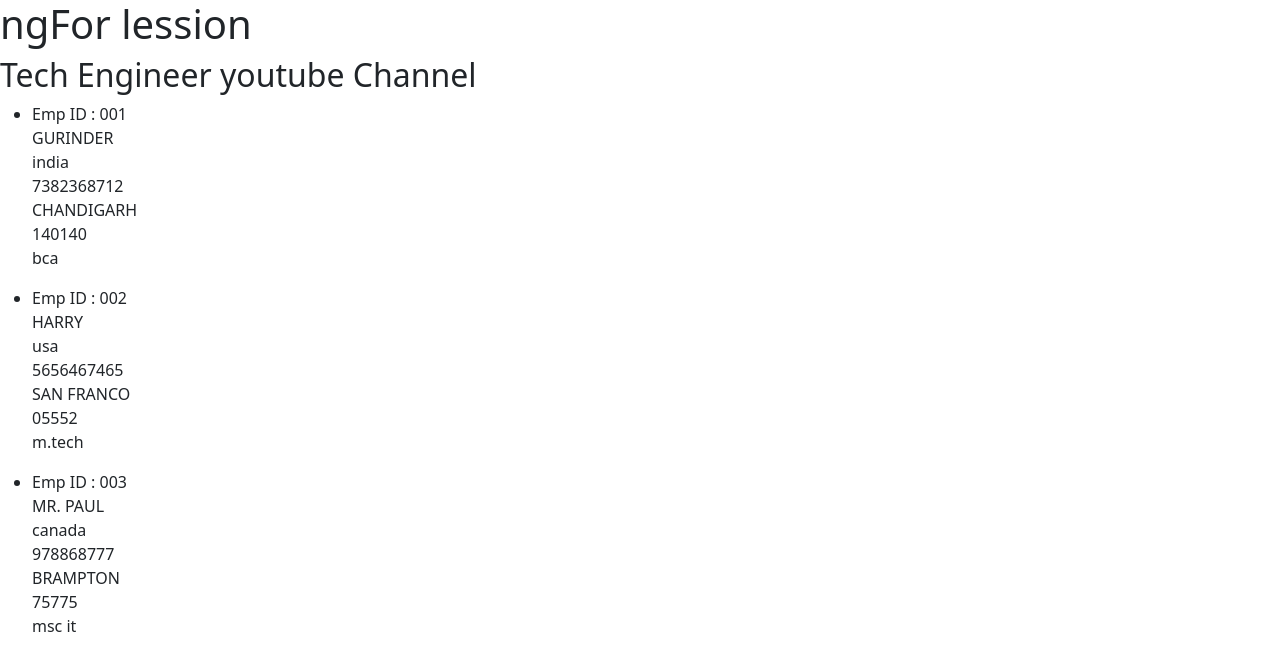
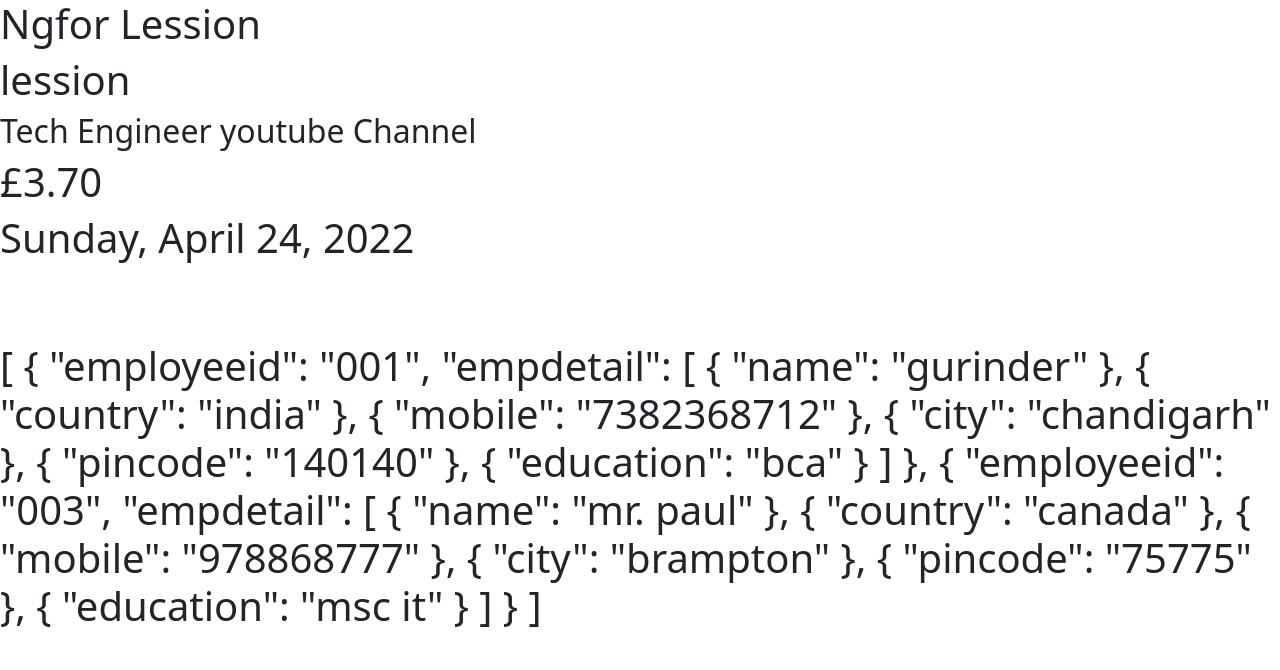
Before and after one commit to gurinder03/AngularwithBootstrap, an Angular app: page / in a window 1280 px wide. Shown: the top 670 px of the page. Built offline with nearby package versions, Linux system fonts and the light colour scheme.

Commit message:
Pipes in Angular

```diff
--- a/src/app/app.component.html
+++ b/src/app/app.component.html
@@ -1,15 +1,9 @@
-<h1>{{Title}}</h1>
+<h1>{{Title | titlecase}}</h1>
+<h1>{{Title | slice : 6 : 13}}</h1>
 <h2>Tech Engineer youtube Channel</h2>
-
-<ul *ngFor="let stds of Students;">
-    <li> Emp ID : {{stds.EmployeeID}}
-    <div *ngFor="let std of stds.EmpDetail;">
-        <span>{{std.Name|uppercase}} </span>
-        <span>{{std.Country|lowercase}} </span>
-        <span>{{std.Mobile }} </span>
-        <span>{{std.City |uppercase}} </span>
-        <span>{{std.PinCode}} </span>
-        <span>{{std.Education | lowercase}} </span>
-    </div>
-    </li>
-</ul>
+<h1>{{3.7 | currency : 'GBP'}}</h1>
+<h1>{{CurrentDate | date : 'fullDate'}}</h1>
+<br>
+<br>
+<br>
+<h1>{{Students | json | lowercase}}</h1>
--- a/src/app/app.component.ts
+++ b/src/app/app.component.ts
@@ -10,6 +10,7 @@ export class AppComponent {
 Title = "ngFor lession";
 color = 'blue';
 Users = ['Gurinder','Inder','Jass','Harry','Preet'];
+CurrentDate = Date();
 Students = [
   { EmployeeID:'001', EmpDetail :
   [
@@ -18,11 +19,6 @@ Students = [
 
     {Education : 'BCA'}
   ]},
-  {EmployeeID:'002', EmpDetail :
-  [
-    {Name : 'Harry'},{Country : 'USA'},{Mobile : '5656467465'},
-    {City : 'San Franco'},{PinCode : '05552'},{Education : 'M.Tech'}
-  ]},
   {EmployeeID:'003', EmpDetail :
   [
     {Name : 'Mr. Paul'},{Country : 'Canada'},{Mobile : '978868777'},
```
